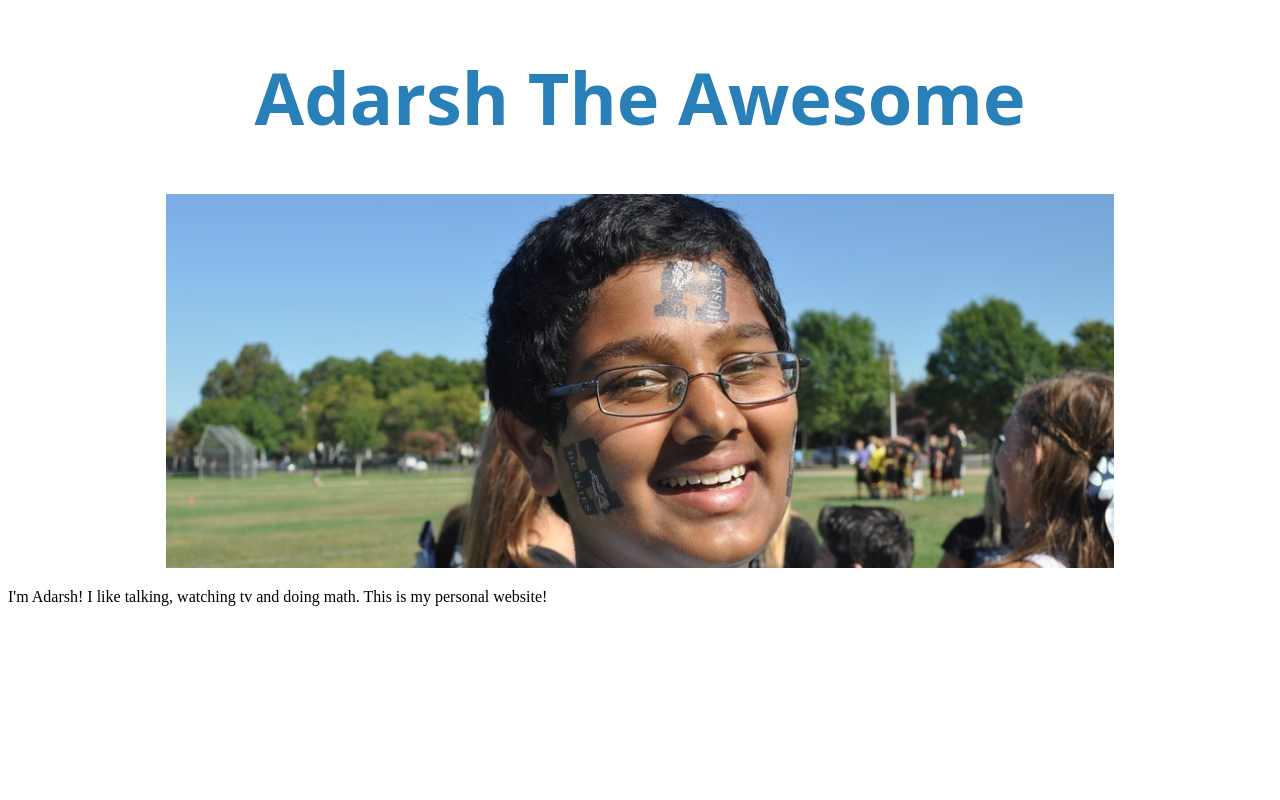
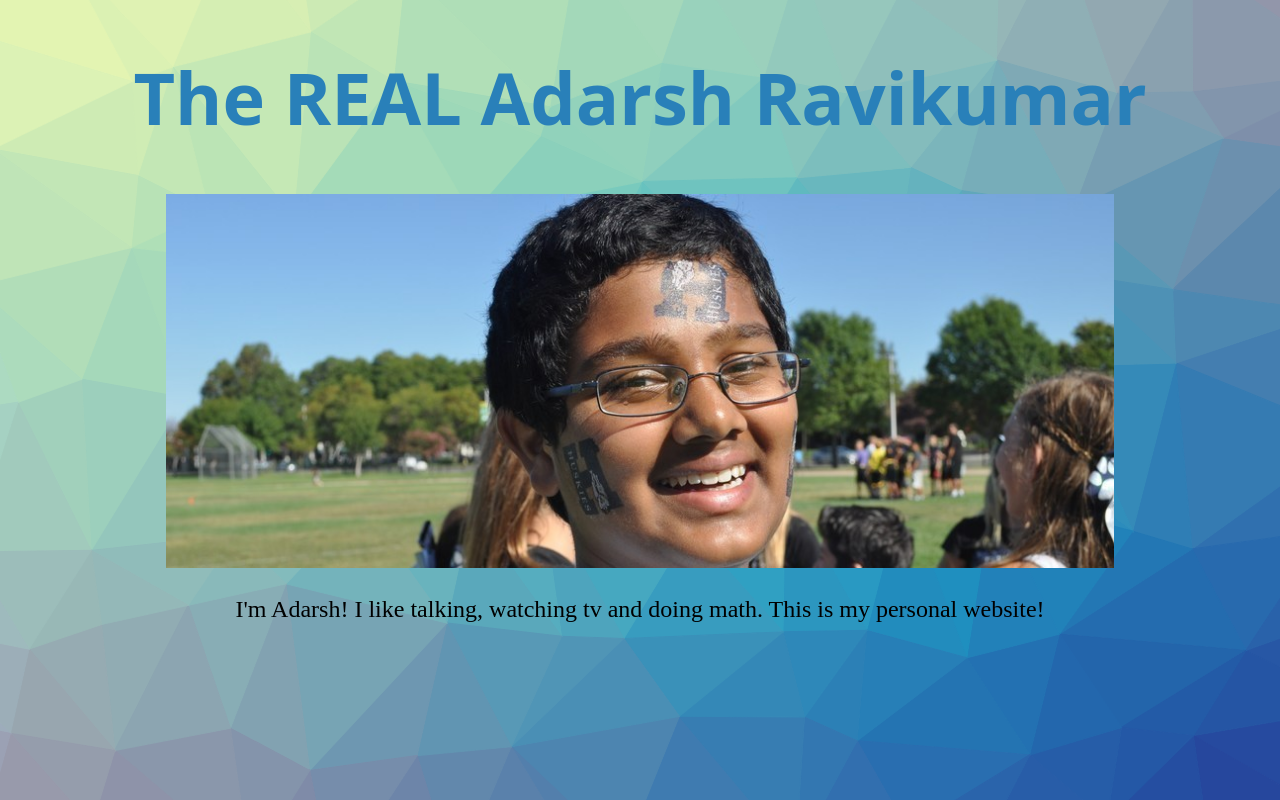
Before and after one commit to spideyguy23/spideyguy23.github.io, a plain HTML site: page index.html in a window 1280 px wide. Drawn offline with Linux system fonts and the light colour scheme.

Commit message:
added background

```diff
--- a/index.html
+++ b/index.html
@@ -17,17 +17,27 @@
 
 			}
 
+			body {
+				background-image: url("pattern.svg");
+				background-repeat: no-repeat;
+				background-size: cover;
+				background-attachment: fixed;
+			}
+			.one {
+				text-align: center;
+				font-size: 24px;
+			}
 	</style>
 
 </head>
 <body>
 
-<h1 class = "title">Adarsh The Awesome</h1>
+<h1 class = "title">The REAL Adarsh Ravikumar</h1>
 <center>
 <img class= "hart" src="hart.jpeg">
 </center>
-<p>I'm Adarsh! I like talking, watching tv and doing math. This is my personal website! </p>
-<audio autoplay loop src="See You Again.mp3">
+<p class = "one"> I'm Adarsh! I like talking, watching tv and doing math. This is my personal website! </p>
+<audio autoplay loop src="akshay sucks.mp3">
 		</audio>
 </body>
 </html>
```
Also changed, not shown: pattern.svg (added), 1 other file.
